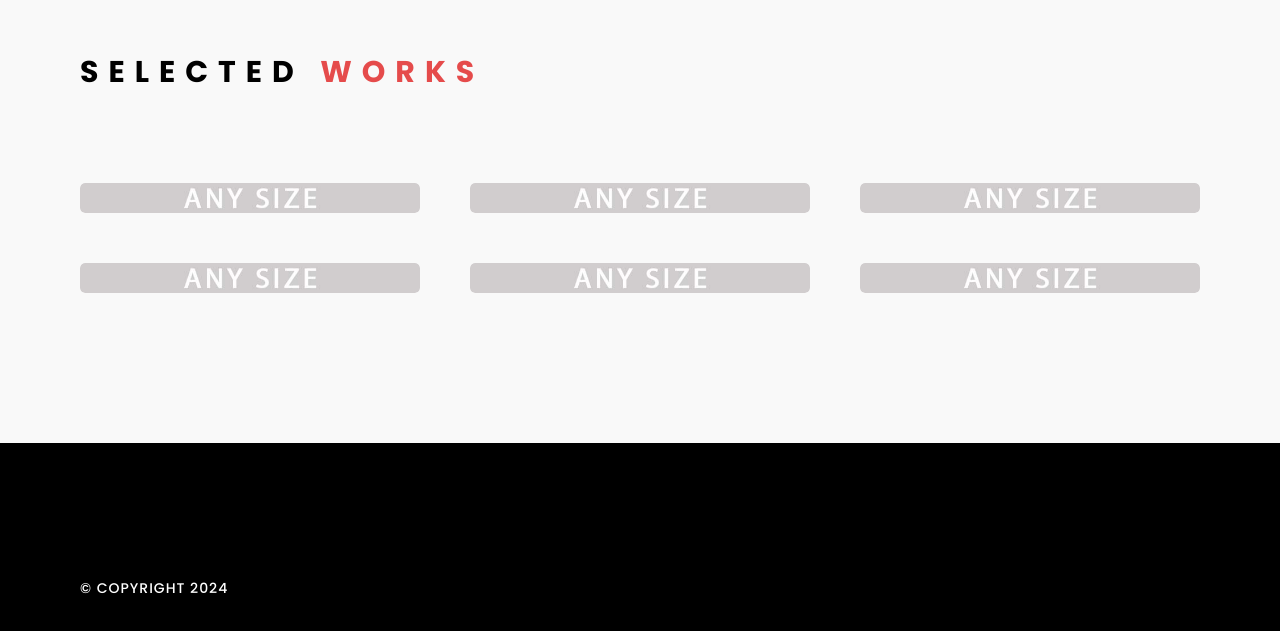
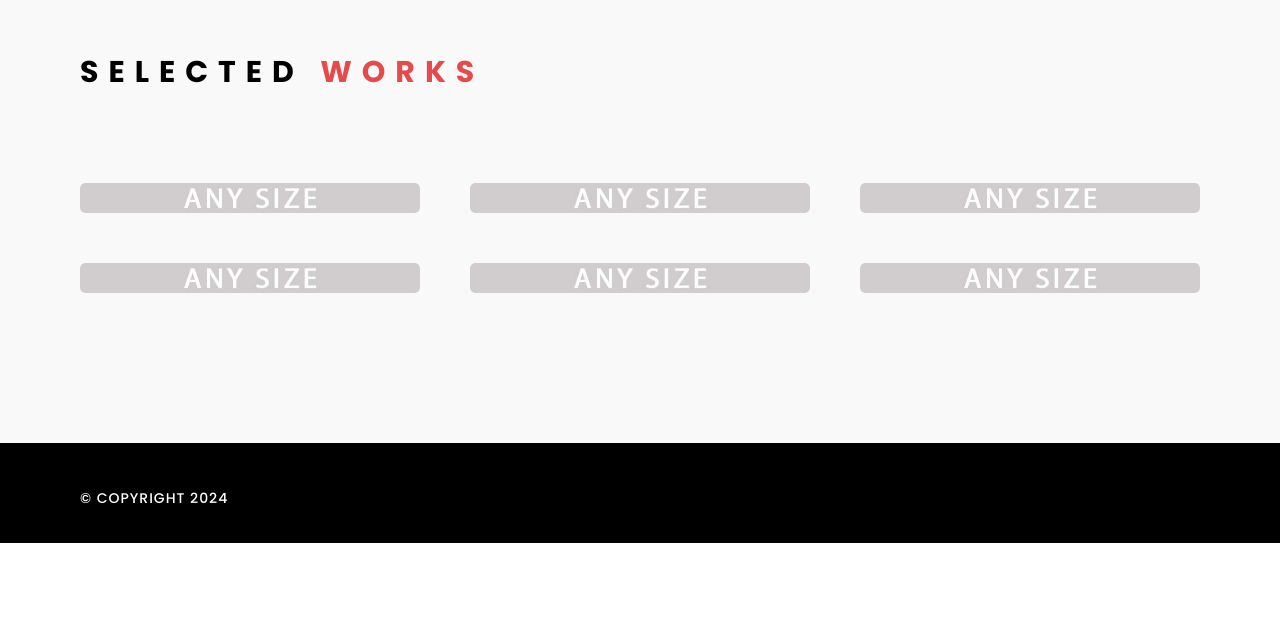
Before and after one commit to sonyadriko/personal-website, a plain HTML site: page index.html in a window 1280 px wide. Shown: the part 1640-2271 px from the top of the page. After the commit the page ends 2183 px from the top, so only its background shows below. Drawn offline with Linux system fonts and the light colour scheme; no server answers; animation ran at ten frames a second; a web font is replaced by a local one.

Commit message:
update footer

```diff
--- a/css/style.css
+++ b/css/style.css
@@ -2008,7 +2008,7 @@ body.modal {
 	clear: both;
 	float: left;
 	background-color: #000;
-	padding: 130px 0px 100px 0px;
+	padding: 40px 0px 30px 0px;
 	position: relative;
 }
 
```
